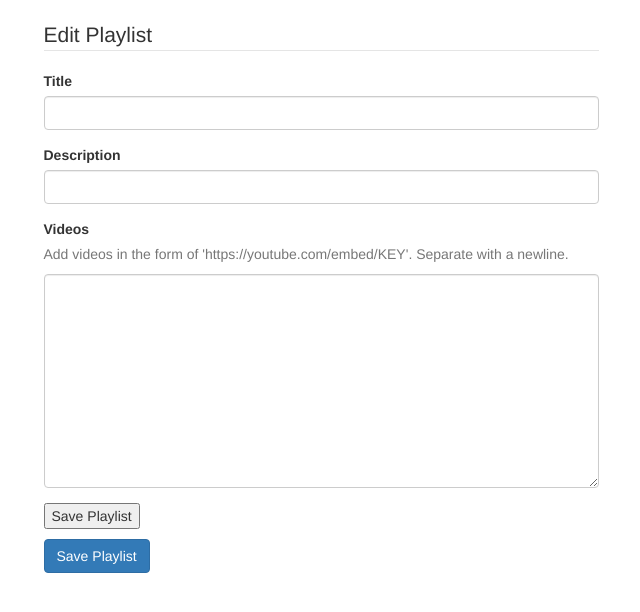
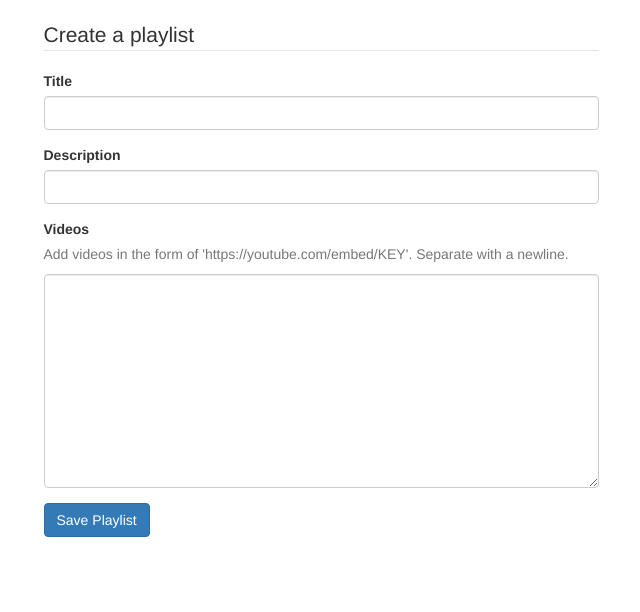
Before and after one commit to Beck-Haywood/playlister, a Flask app: page /playlists/new in a window 1280 px wide. Shown: the part 52-664 px from the top of the page, without its empty margins (319-959 px from the left). Run offline with Flask 2, Linux system fonts and the light colour scheme; some libraries are stand-ins or nearby versions.

Commit message:
deleted another save button...

```diff
--- a/templates/partials/playlists_form.html
+++ b/templates/partials/playlists_form.html
@@ -1,7 +1,7 @@
 <!-- templates/partials/playlists_form.html -->
 
 <fieldset>
-        <legend>Edit Playlist</legend>
+        <legend>Create a playlist</legend>
         <!-- TITLE -->
         <div class='form-group'>
             <label for='playlist-title'>Title</label><br>
@@ -21,8 +21,3 @@
             <textarea class='form-control' id='playlist-videos' name='videos' rows='10' />{{ "\n".join(playlist.videos) }}</textarea>
         </div>
     </fieldset>
-
-    <!-- BUTTON -->
-    <p>
-        <button type='submit'>Save Playlist</button>
-    </p>
--- a/templates/playlists_show.html
+++ b/templates/playlists_show.html
@@ -1,5 +1,4 @@
 <!-- templates/playlists_show.html -->
-{% extends 'base.html' %}
 
 
 <a href='/'>Back to Home</a>
@@ -12,7 +11,7 @@
                 <iframe width="420" height="315" src="{{ video }}"></iframe>
             </div></div>
         {% endfor %}
-        <p><a href='/playlists/{{ playlist._id }}/edit'>Create a Playlist</a></p>
+        <p><a href='/playlists/{{ playlist._id }}/edit'>Edit</a></p>
         <p><form method='POST' action='/playlists/{{playlist._id}}'>
             <input type='hidden' name='_method' value='DELETE'>
             <button class='btn btn-primary' type='submit'>Delete</button>
```
